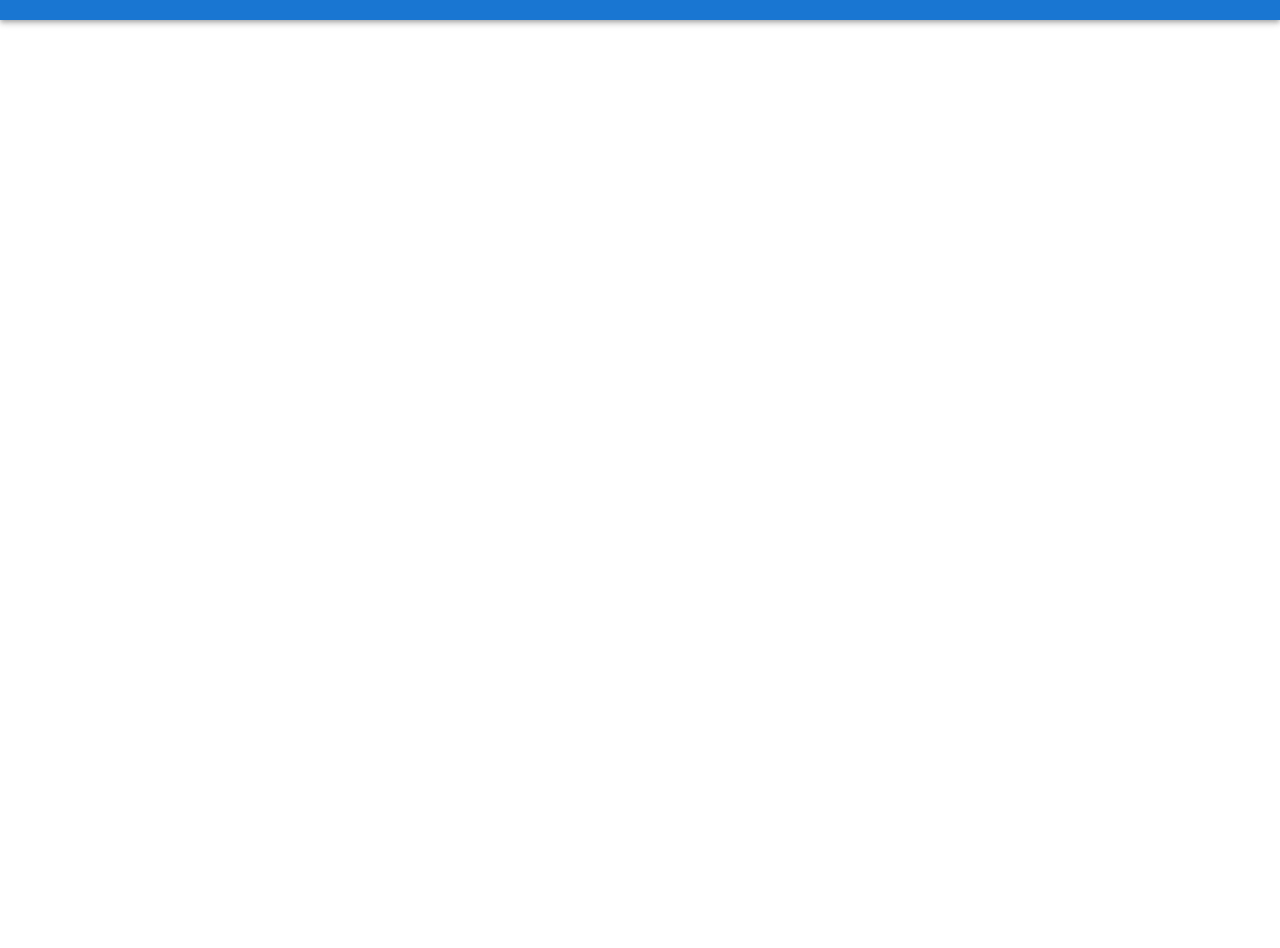
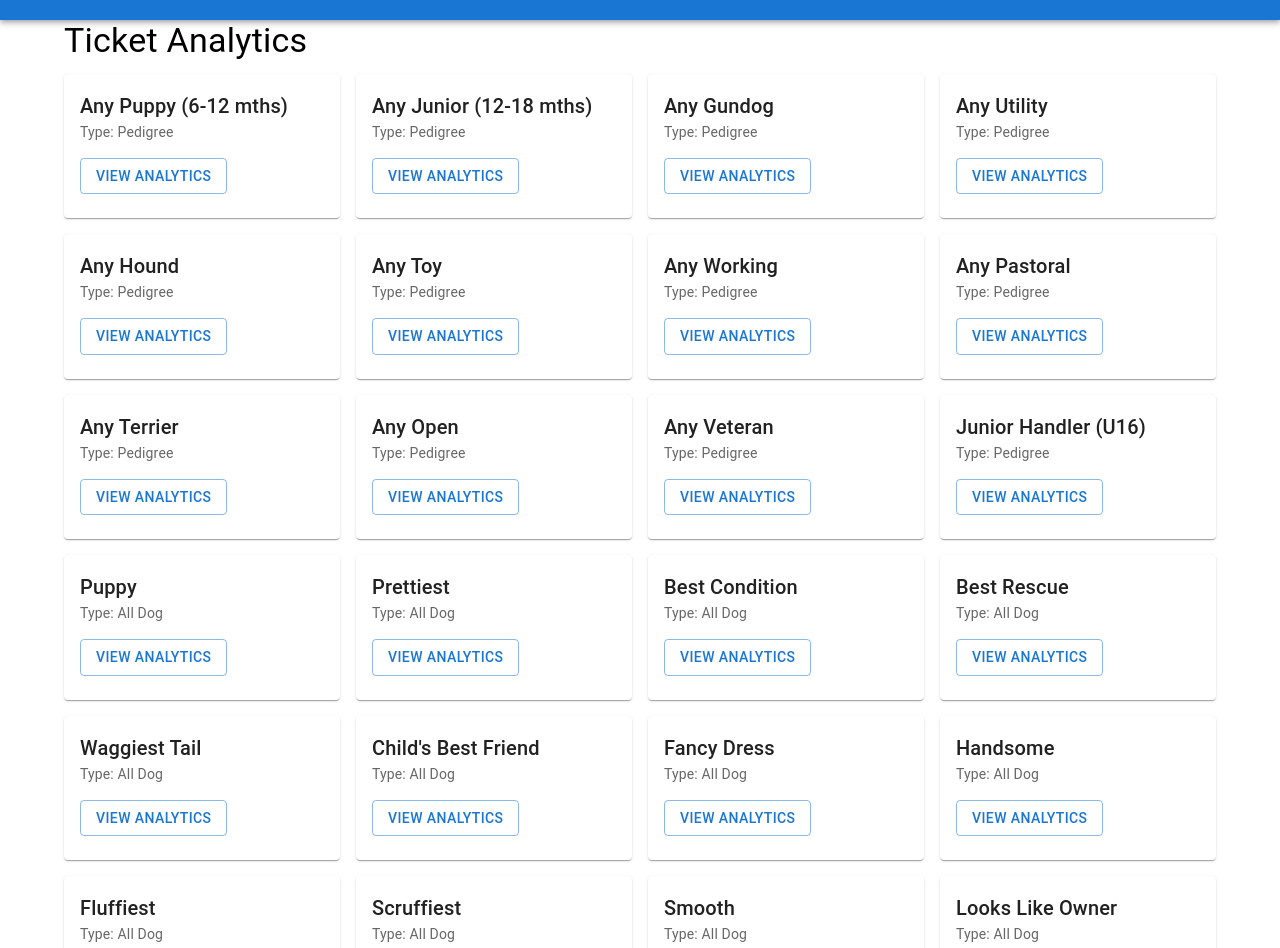
Before and after one commit to eddiemosh/fawley-waterside-dog-show, a React (Create React App) app: page /analytics in a window 1280 px wide. Shown: the part 44-992 px from the top of the page. Before the commit the page ends 800 px from the top, so only its background shows below. Built offline with nearby package versions, Linux system fonts and the light colour scheme.

Commit message:
adding analytics

```diff
--- a/src/App.js
+++ b/src/App.js
@@ -8,6 +8,7 @@ import TicketSelection from './components/tickets/ticket-selection';
 import Payments from './components/payments/payments';
 import OrderSuccess from "./components/order-complete/order-success";
 import OrderFailure from "./components/order-complete/order-failure";
+import Analytics from "./components/analytics/analytics";
 
 function App() {
     return (
@@ -20,6 +21,8 @@ function App() {
                 <Route path="/payments" element={<Payments/>}/>
                 <Route path="/order-success" element={<OrderSuccess />} />
                 <Route path="/order-failure" element={<OrderFailure />} />
+                <Route path="/analytics" element={<Analytics />} />
+                <Route path="*" element={<Home/>}/> {/* Redirect to Home for any unknown routes */}
             </Routes>
         </Router>
     );
--- /dev/null
+++ b/src/components/analytics/analytics.js
@@ -0,0 +1,208 @@
+import React, { useState } from 'react';
+import {
+    Container,
+    Typography,
+    Card,
+    CardContent,
+    Button,
+    Box,
+    CircularProgress,
+    TextField,
+    List,
+    ListItem,
+    ListItemText,
+    Collapse,
+    InputAdornment
+} from '@mui/material';
+import SearchIcon from '@mui/icons-material/Search';
+import CloseIcon from '@mui/icons-material/Close';
+
+// Ticket definitions (copied from ticket-selection.js)
+const pedigreeTickets = [
+    { name: "Any Puppy (6-12 mths)", price: 5 },
+    { name: "Any Junior (12-18 mths)", price: 5 },
+    { name: "Any Gundog", price: 5 },
+    { name: "Any Utility", price: 5 },
+    { name: "Any Hound", price: 5 },
+    { name: "Any Toy", price: 5 },
+    { name: "Any Working", price: 5 },
+    { name: "Any Pastoral", price: 5 },
+    { name: "Any Terrier", price: 5 },
+    { name: "Any Open", price: 5 },
+    { name: "Any Veteran", price: 5 },
+    { name: "Junior Handler (U16)", price: 5 }
+];
+const allDogTickets = [
+    { name: "Puppy", price: 4 },
+    { name: "Prettiest", price: 4 },
+    { name: "Best Condition", price: 4 },
+    { name: "Best Rescue", price: 4 },
+    { name: "Waggiest Tail", price: 4 },
+    { name: "Child's Best Friend", price: 4 },
+    { name: "Fancy Dress", price: 4 },
+    { name: "Handsome", price: 4 },
+    { name: "Fluffiest", price: 4 },
+    { name: "Scruffiest", price: 4 },
+    { name: "Smooth", price: 4 },
+    { name: "Looks Like Owner", price: 4 },
+    { name: "Obedience", price: 4 },
+    { name: "Golden Oldie", price: 4 }
+];
+const allTickets = [
+    ...pedigreeTickets.map(t => ({ ...t, type: 'Pedigree' })),
+    ...allDogTickets.map(t => ({ ...t, type: 'All Dog' })),
+];
+
+// Mapping dictionaries
+const pedigreeNameMap = {
+    "Any Puppy (6-12 mths)": "any_puppy",
+    "Any Junior (12-18 mths)": "any_junior",
+    "Any Gundog": "any_gundog",
+    "Any Utility": "any_utility",
+    "Any Hound": "any_hound",
+    "Any Toy": "any_toy",
+    "Any Working": "any_working",
+    "Any Pastoral": "any_pastoral",
+    "Any Terrier": "any_terrier",
+    "Any Open": "any_open",
+    "Any Veteran": "any_veteran",
+    "Junior Handler (U16)": "junior_handler",
+};
+const allDogNameMap = {
+    "Puppy": "puppy",
+    "Prettiest": "prettiest",
+    "Best Condition": "best_condition",
+    "Best Rescue": "best_rescue",
+    "Waggiest Tail": "waggiest_tale",
+    "Child's Best Friend": "childs_best_friend",
+    "Fancy Dress": "fancy_dress",
+    "Handsome": "handsome",
+    "Fluffiest": "fluffiest",
+    "Scruffiest": "scruffiest",
+    "Smooth": "smooth",
+    "Looks Like Owner": "looks_like_owner",
+    "Obedience": "obedience",
+    "Golden Oldie": "golden_oldie",
+};
+
+const Analytics = () => {
+    const [openTicket, setOpenTicket] = useState(null);
+    const [analytics, setAnalytics] = useState({});
+    const [loading, setLoading] = useState(false);
+    const [error, setError] = useState(null);
+    const [searchTerm, setSearchTerm] = useState('');
+
+    const handleViewAnalytics = async (ticketName, ticketType) => {
+        setOpenTicket(ticketName);
+        setLoading(true);
+        setError(null);
+        setSearchTerm('');
+        let backendKey = null;
+        if (ticketType === 'Pedigree') {
+            backendKey = pedigreeNameMap[ticketName];
+        } else if (ticketType === 'All Dog') {
+            backendKey = allDogNameMap[ticketName];
+        }
+        if (!backendKey) {
+            setError('No backend mapping for this ticket');
+            setLoading(false);
+            return;
+        }
+        try {
+            const response = await fetch(`https://api.fawleydogshow.com/analytics/ticket?ticket=${encodeURIComponent(backendKey)}`);
+            if (!response.ok) throw new Error('Failed to fetch analytics');
+            const data = await response.json();
+            setAnalytics(prev => ({ ...prev, [ticketName]: data }));
+        } catch (err) {
+            setError(err.message);
+        } finally {
+            setLoading(false);
+        }
+    };
+
+    const buyers = analytics[openTicket] || [];
+    const filteredBuyers = buyers.filter(buyer =>
+        (`${buyer.first_name} ${buyer.last_name}`.toLowerCase().includes(searchTerm.toLowerCase()))
+    );
+
+    const prioritizedTickets = allTickets;
+
+    return (
+        <Container>
+            <Typography variant="h4" gutterBottom>Ticket Analytics</Typography>
+            <Box display="flex" flexWrap="wrap" gap={2}>
+                {prioritizedTickets.map(ticket => (
+                    <Card key={ticket.name} sx={{ minWidth: 250, flex: '1 0 250px', position: 'relative' }}>
+                        <CardContent>
+                            <Typography variant="h6">{ticket.name}</Typography>
+                            <Typography variant="body2" color="textSecondary">Type: {ticket.type}</Typography>
+                            <Button
+                                variant="outlined"
+                                sx={{ mt: 2 }}
+                                onClick={() => handleViewAnalytics(ticket.name, ticket.type)}
+                            >
+                                View Analytics
+                            </Button>
+                            {openTicket === ticket.name && (
+                                <Button
+                                    size="small"
+                                    sx={{ position: 'absolute', top: 8, right: 8, minWidth: 0, padding: 0, zIndex: 2, background: 'white' }}
+                                    onClick={() => setOpenTicket(null)}
+                                    aria-label="Close analytics"
+                                >
+                                    <CloseIcon color="warning" fontSize="small" />
+                                </Button>
+                            )}
+                            <Collapse in={openTicket === ticket.name}>
+                                <Box mt={2}>
+                                    {loading ? (
+                                        <CircularProgress size={24} />
+                                    ) : error ? (
+                                        <Typography color="error">{error}</Typography>
+                                    ) : (
+                                        <>
+                                            <Typography variant="subtitle2" gutterBottom>
+                                                {buyers.length} tickets bought
+                                            </Typography>
+                                            <TextField
+                                                label="Search by name"
+                                                variant="outlined"
+                                                size="small"
+                                                fullWidth
+                                                value={searchTerm}
+                                                onChange={e => setSearchTerm(e.target.value)}
+                                                InputProps={{
+                                                    startAdornment: (
+                                                        <InputAdornment position="start">
+                                                            <SearchIcon />
+                                                        </InputAdornment>
+                                                    ),
+                                                }}
+                                                sx={{ mb: 2 }}
+                                            />
+                                            <List>
+                                                {filteredBuyers.length === 0 ? (
+                                                    <ListItem>
+                                                        <ListItemText primary="No buyers found." />
+                                                    </ListItem>
+                                                ) : (
+                                                    filteredBuyers.map((buyer, idx) => (
+                                                        <ListItem key={idx}>
+                                                            <ListItemText primary={`${buyer.first_name} ${buyer.last_name}`} />
+                                                        </ListItem>
+                                                    ))
+                                                )}
+                                            </List>
+                                        </>
+                                    )}
+                                </Box>
+                            </Collapse>
+                        </CardContent>
+                    </Card>
+                ))}
+            </Box>
+        </Container>
+    );
+};
+
+export default Analytics;
--- a/src/components/payments/payments.js
+++ b/src/components/payments/payments.js
@@ -136,7 +136,7 @@ const Payments = () => {
                             value={userInfo.email}
                             onChange={handleUserInfoChange}
                             fullWidth
-                            required
+                            helperText="Recommended for order confirmation, but not required."
                         />
                     </Grid>
                 </Grid>
```
